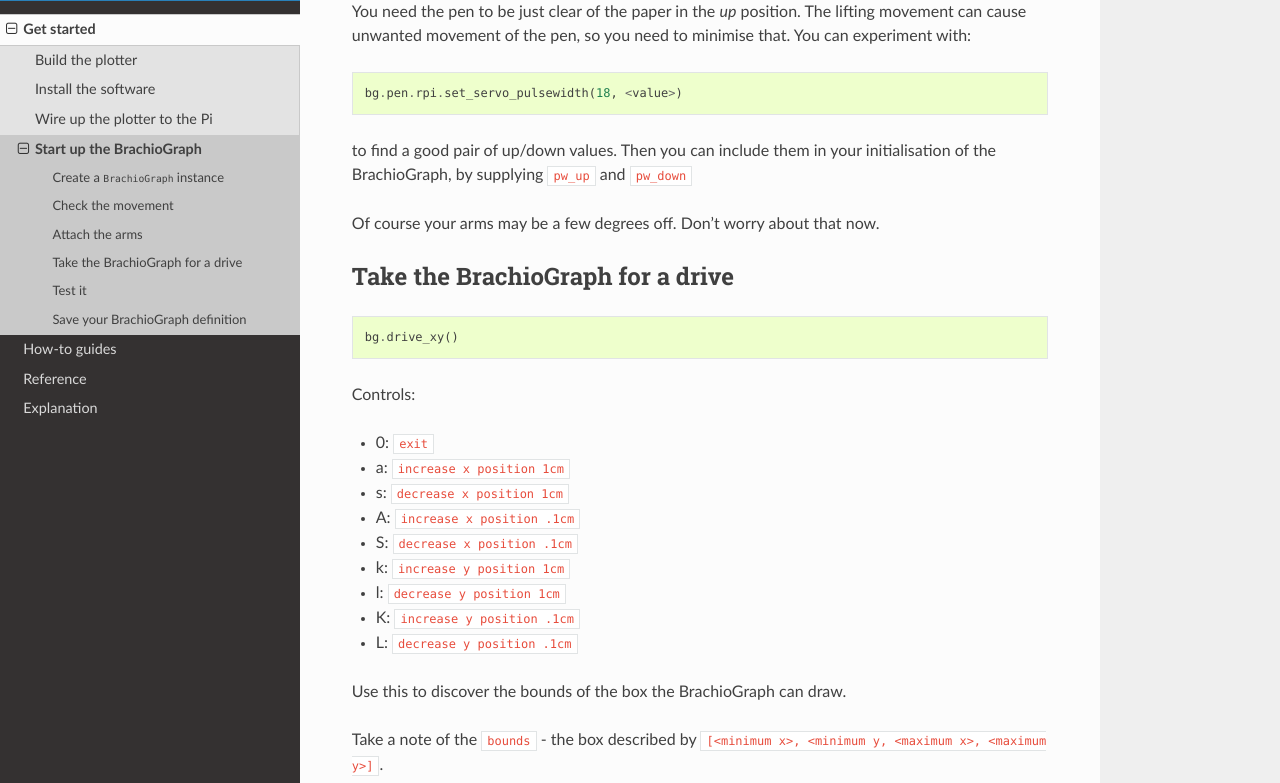
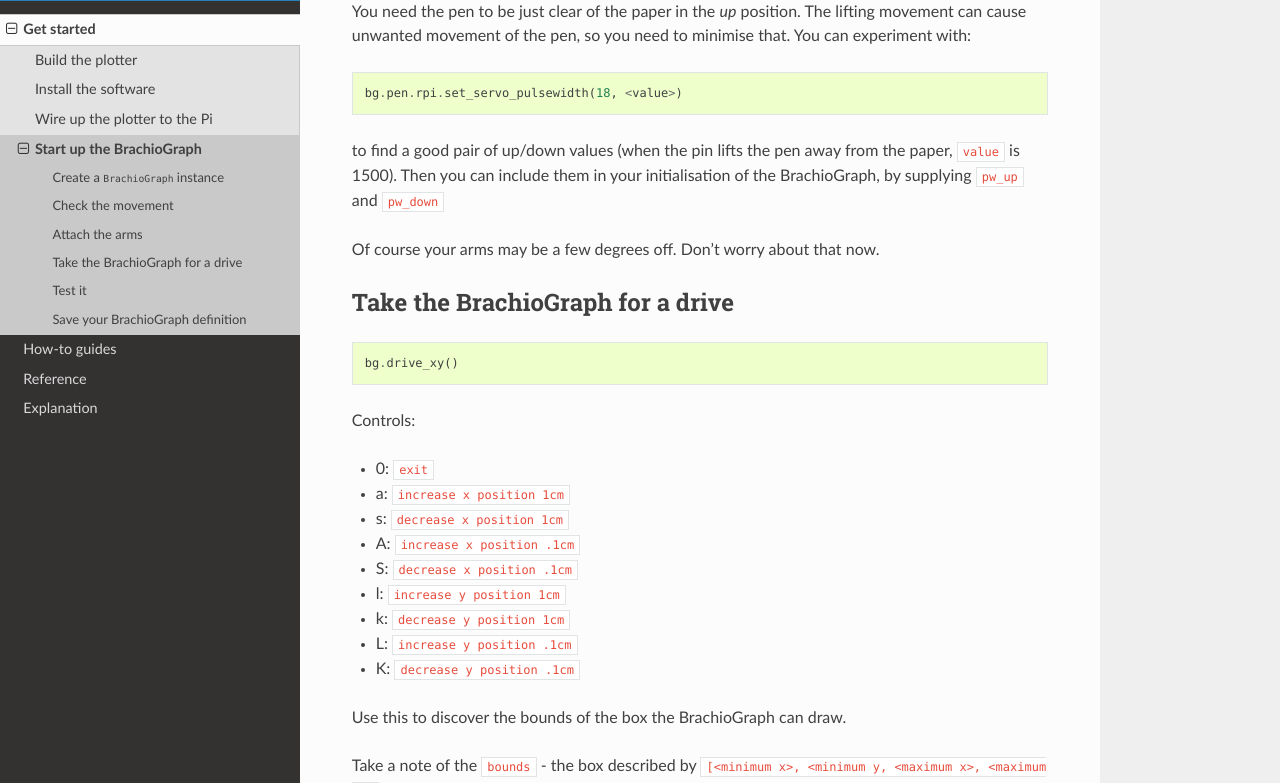
Before and after one commit to evildmp/BrachioGraph, a Sphinx documentation site: the page built from docs/get-started/drive.rst, in a window 1280 px wide and 900 px high, scrolled down 2153 px, cut to the strip 117-900 px from the top of the window. Built offline with Sphinx 7.4.7 and the Read the Docs theme 2.0.0, drawn with Linux system fonts in a browser that asks for light colours; pages that are not in the unit, such as notebooks, are missing from menus.

Commit message:
Some corrections to help newcomers

```diff
--- a/docs/get-started/drive.rst
+++ b/docs/get-started/drive.rst
@@ -80,7 +80,7 @@
 
     bg.pen.rpi.set_servo_pulsewidth(18, <value>)
 
-to find a good pair of up/down values. Then you can include them in your initialisation of the
+to find a good pair of up/down values (when the pin lifts the pen away from the paper, ``value`` is 1500). Then you can include them in your initialisation of the
 BrachioGraph, by supplying ``pw_up`` and ``pw_down``
 
 Of course your arms may be a few degrees off. Don't worry about that now.
@@ -100,10 +100,10 @@
 * s: ``decrease x position 1cm``
 * A: ``increase x position .1cm``
 * S: ``decrease x position .1cm``
-* k: ``increase y position 1cm``
-* l: ``decrease y position 1cm``
-* K: ``increase y position .1cm``
-* L: ``decrease y position .1cm``
+* l: ``increase y position 1cm``
+* k: ``decrease y position 1cm``
+* L: ``increase y position .1cm``
+* K: ``decrease y position .1cm``
 
 Use this to discover the bounds of the box the BrachioGraph can draw.
 
```
